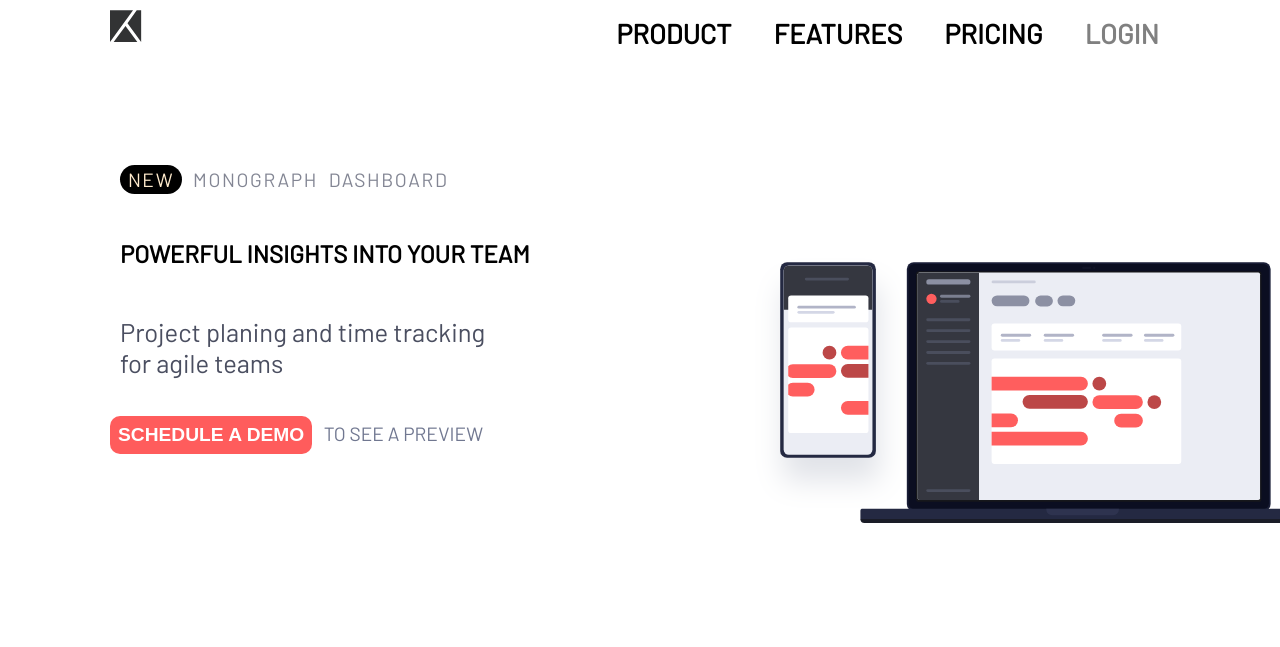
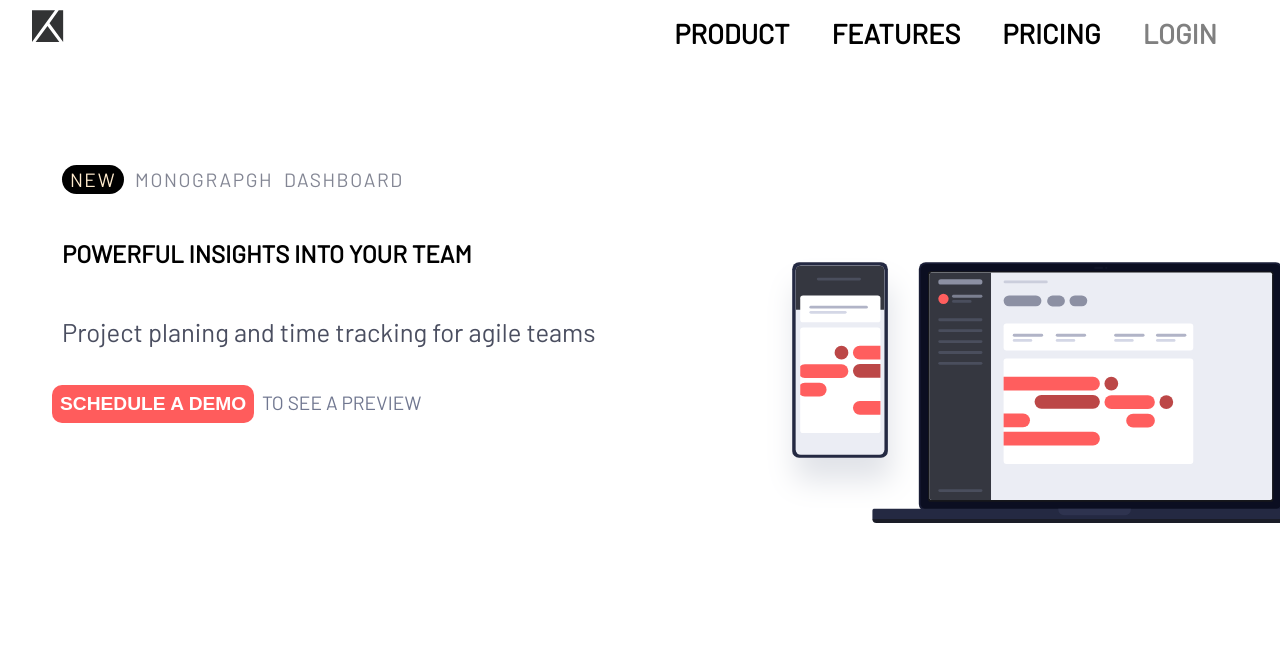
Before and after one commit to yshifa/css-challenge-three, a plain HTML site: page index.html in a window 1280 px wide. Shown: the top 647 px of the page. Drawn offline with Linux system fonts and the light colour scheme.

Commit message:
landing page

```diff
--- a/index.html
+++ b/index.html
@@ -11,8 +11,41 @@
     />
     <link rel="stylesheet" href="style.css" />
   </head>
-  <body class="body-content">
-    <section class="container">
+
+  <body class="container">
+    <div class="container1">
+      <nav>
+        <input type="checkbox" id="check" />
+        <label for="check" class="checkbtn">
+          <img src="images/menu-1.png" alt="" width="30px" height="30px" />
+        </label>
+        <label class="logo"> <img src="images/logo.svg" alt="" /> </label>
+        <ul>
+          <li><a href="#">PRODUCT</a></li>
+          <li><a href="#">FEATURES</a></li>
+          <li><a href="#">PRICING</a></li>
+          <li class="active"><a class="active" href="#">LOGIN</a></li>
+        </ul>
+      </nav>
+    </div>
+
+    <div class="container2">
+      <img
+        src="images/illustration-devices.svg"
+        min-width="350px"
+        min-height="210px"
+        alt=""
+      />
+    </div>
+
+    <div class="container3">
+      <h3><span>NEW</span> &nbsp;MONOGRAPGH&nbsp; DASHBOARD</h3>
+      <h2>POWERFUL INSIGHTS INTO YOUR TEAM</h2>
+      <p>Project planing and time tracking for agile teams</p>
+      <h5><button>SCHEDULE A DEMO</button>&nbsp; TO SEE A PREVIEW</h5>
+    </div>
+
+    <!-- <section class="container">
       <div class="container1">
         <nav>
           <input type="checkbox" id="check" />
@@ -30,7 +63,6 @@
             <li class="active"><a class="active" href="#">LOGIN </a></li>
           </ul>
         </nav>
-
         <div class="container2">
           <img
             src="images/illustration-devices.svg"
@@ -46,6 +78,6 @@
           <h5><button>SCHEDULE A DEMO</button> &nbsp; TO SEE A PREVIEW</h5>
         </div>
       </div>
-    </section>
+    </section> -->
   </body>
 </html>
--- a/style.css
+++ b/style.css
@@ -3,18 +3,27 @@
   padding: 0px;
   box-sizing: border-box;
   text-decoration: none;
-}
-
-.body-content {
-  font-family: "Barlow", sans-serif;
-  margin: 0 auto;
-  width: 100%;
-  font-size: 18px;
+  list-style: none;
 }
 
 .container {
-  max-width: 1100px;
+  font-size: 18px;
+  font-family: "Barlow", sans-serif;
+  /* max-width: 1100px; */
+  width: 95%;
   margin: 0 auto;
+}
+
+.checkbtn {
+  color: black;
+  float: right;
+  line-height: 80px;
+  margin-right: 40px;
+  cursor: pointer;
+}
+
+#check {
+  display: none;
 }
 
 .container1 nav {
@@ -23,7 +32,7 @@
 
 .container1 nav label.logo {
   line-height: 70px;
-  padding: 20px 20px;
+  padding-top: 20px 20px;
 }
 
 .container1 nav ul {
@@ -42,8 +51,8 @@
   color: black;
   text-transform: uppercase;
   padding: 8px 16px;
+  font-size: 1.1rem;
   font-weight: bold;
-  font-size: 1.1rem;
   border-radius: 3px;
 }
 
@@ -56,16 +65,10 @@
   color: grey;
 }
 
-.checkbtn {
-  color: black;
-  float: right;
-  line-height: 80px;
-  margin-right: 40px;
+.container1 nav ul li a.active:hover {
+  transition: 0.5s;
+  color: seagreen;
   cursor: pointer;
-}
-
-#check {
-  display: none;
 }
 
 .container2 {
@@ -76,6 +79,7 @@
 .container2 img {
   width: 350px;
   height: 210px;
+  object-fit: contain;
 }
 
 .container3 h3 {
@@ -123,7 +127,6 @@
   label.logo {
     padding-left: 20px;
   }
-
   ul {
     position: fixed;
     width: 70%;
@@ -135,95 +138,79 @@
     background: white;
     margin: 0 auto;
   }
-
   #check:checked ~ ul {
     left: 0;
   }
 }
 
 @media (min-width: 700px) {
-  .body-content {
+  .container {
     width: 80%;
   }
-
   .container2 img {
     width: 50vh;
     height: 30vh;
   }
-
   .container3 h3 {
     font-size: 1.2rem;
     margin: 8px;
     padding: 20px;
   }
-
   .container3 h2 {
     font-size: 1.5rem;
     margin: 8px;
     padding: 20px;
   }
-
   .container3 p {
     font-size: 1.6rem;
     margin: 8px;
     padding: 20px;
   }
-
   .container3 h5 {
     font-size: 1.2rem;
     margin: 8px;
   }
-
   .container3 h5 button {
     font-size: 1.2rem;
   }
-
   .container1 nav label.checkbtn {
     margin-right: 90px;
   }
 }
 
 @media (min-width: 1100px) {
-  .body-content {
+  .container {
     width: 95%;
     margin: 0 auto;
   }
-
   .container1 nav {
     width: 95%;
     height: 80px;
   }
-
   .container1 nav ul {
     margin-right: 10px;
     display: inline;
   }
-
   .container1 nav ul li {
     margin: 0 5px;
     float: left;
   }
-
   .container1 nav ul li.active {
     border-style: none;
     padding: 0px;
   }
-
   .container1 nav ul li a {
     font-size: 1.7rem;
     float: right;
   }
-
   .checkbtn {
     display: none;
   }
-
   .container2 {
     float: right;
     margin: 70px 5px 2px 5px;
     width: 40%;
   }
-
   .container2 img {
     width: 550px;
     height: 60vh;
@@ -231,7 +218,6 @@
     padding: 0px;
     object-fit: contain;
   }
-
   .container3 {
     float: left;
     margin-top: 70px;
```
